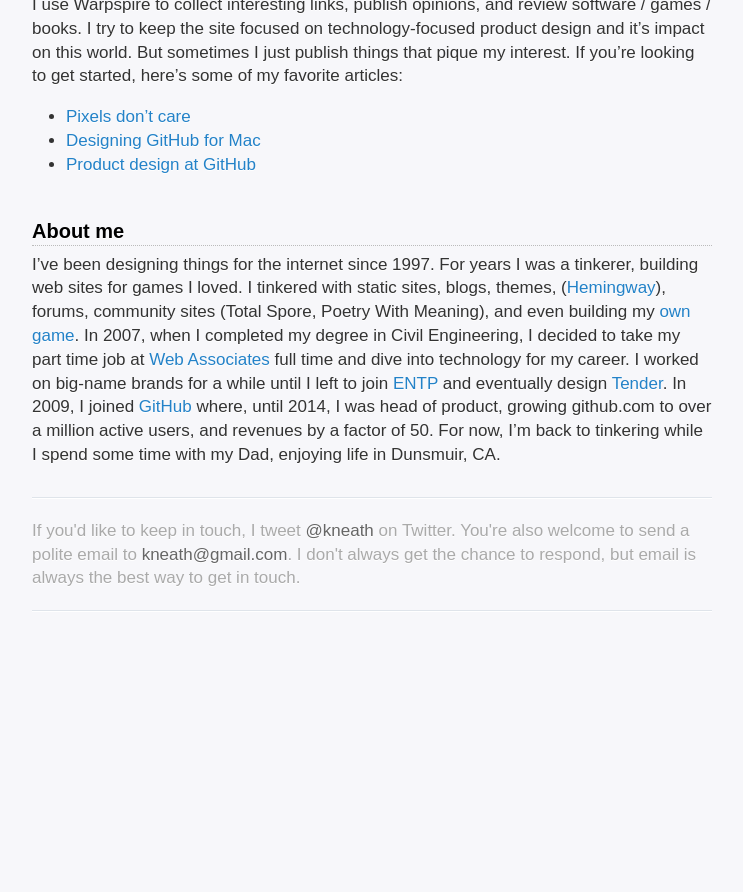
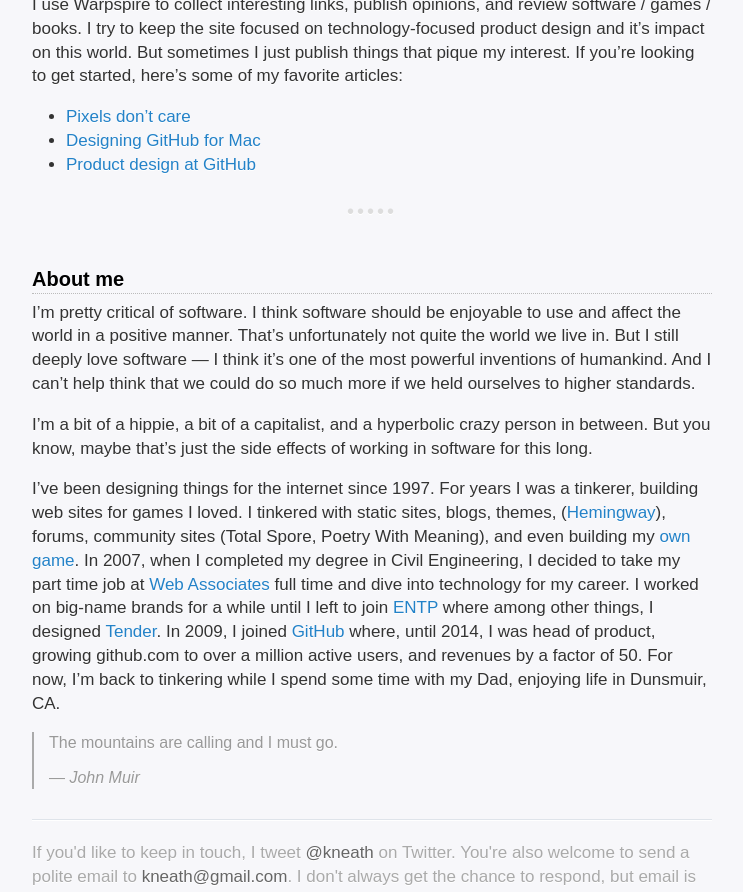
Before and after one commit to kneath/kneath.github.com, a Jekyll site: the page built from about/index.md, in a window 1280 px wide, cut to the strip 410-1302 px from the top of the page. Shown: the whole strip, without its empty margins (268-1011 px from the left). Built offline with Jekyll 4.4.1, drawn with Linux system fonts in a browser that asks for light colours; Markdown is read by kramdown in place of the engine named in the settings; comment, search, counter and statistics services are not loaded; before the commit the page ends 1052 px from its top, so only the background shows below that.

Commit message:
products

```diff
--- a/about/index.md
+++ b/about/index.md
@@ -11,21 +11,35 @@
   </p>
 </div>
 
-
 I use Warpspire to collect interesting links, publish opinions, and review software / games / books. I try to keep the site focused on technology-focused product design and it's impact on this world. But sometimes I just publish things that pique my interest. If you're looking to get started, here's some of my favorite articles:
 
 * [Pixels don't care](/posts/pixels-dont-care/)
 * [Designing GitHub for Mac](/posts/designing-github-mac/)
 * [Product design at GitHub](http://warpspire.com/posts/product-design/)
 
+* * * *
+
 ## About me
+
+I'm pretty critical of software.
+I think software should be enjoyable to use and affect the world in a positive manner.
+That's unfortunately not quite the world we live in.
+But I still deeply love software — I think it's one of the most powerful inventions of humankind.
+And I can't help think that we could do so much more if we held ourselves to higher standards.
+
+I'm a bit of a hippie, a bit of a capitalist, and a hyperbolic crazy person in between.
+But you know, maybe that's just the side effects of working in software for this long.
 
 I've been designing things for the internet since 1997.
 For years I was a tinkerer, building web sites for games I loved. I tinkered with static sites, blogs, themes, ([Hemingway](https://github.com/kneath/hemingway)), forums, community sites (Total Spore, Poetry With Meaning), and even building my [own game](https://github.com/kneath/nightfire).
 In 2007, when I completed my degree in Civil Engineering, I decided to take my part time job at [Web Associates](http://en.wikipedia.org/wiki/LEVEL_Studios) full time and dive into technology for my career.
-I worked on big-name brands for a while until I left to join [ENTP](http://entp.com/) and eventually design [Tender](http://tenderapp.com/).
+I worked on big-name brands for a while until I left to join [ENTP](http://entp.com/) where among other things, I designed [Tender](http://tenderapp.com/).
 In 2009, I joined [GitHub](https://github.com) where, until 2014, I was head of product, growing github.com to over a million active users, and revenues by a factor of 50.
 For now, I'm back to tinkering while I spend some time with my Dad, enjoying life in Dunsmuir, CA.
+
+> The mountains are calling and I must go.
+>
+> — *John Muir*
 
 <div class="keep-in-touch">
   <p>
--- a/opinion/index.html
+++ b/opinion/index.html
@@ -3,7 +3,7 @@
 title: "Opinion"
 ---
 
-<p class="intro">Opinions on technology focused software and it&rsquo;s effect on our world.</p>
+<p class="intro">Opinions on technology focused products and it&rsquo;s effect on our world.</p>
 
 <div class="listing">
 {% for post in site.categories['opinion'] %}
```
